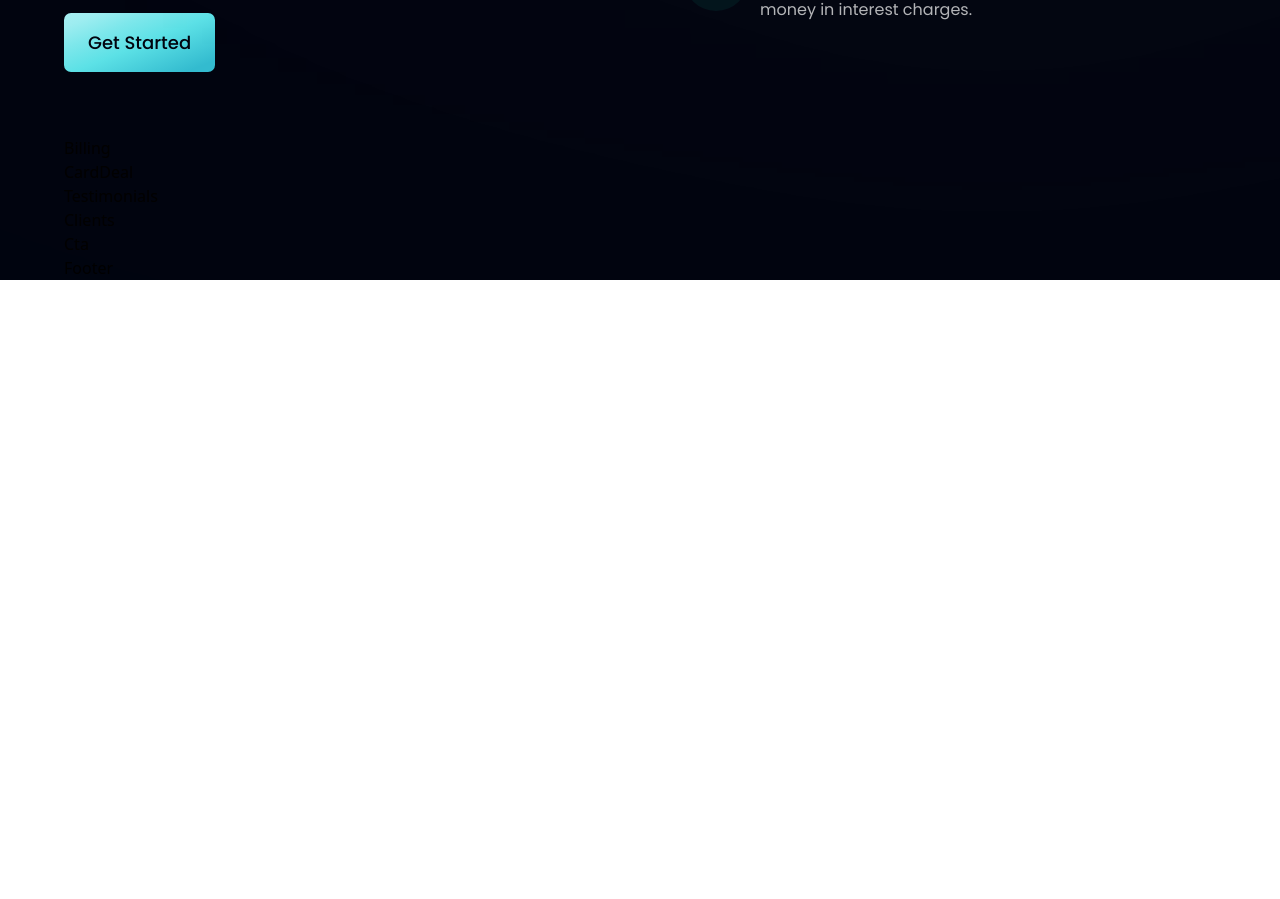
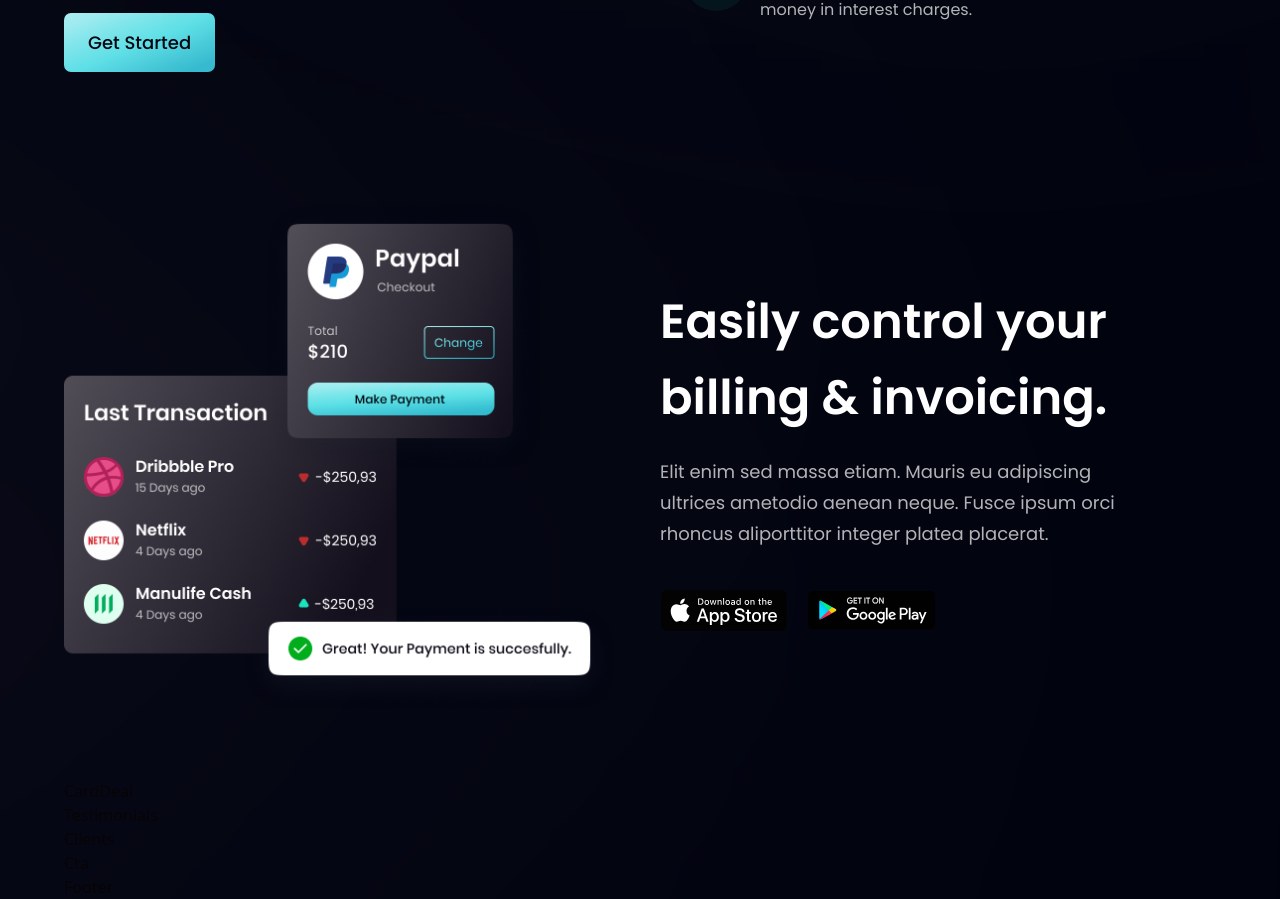
Before and after one commit to ndayishimiyeeric/Bank-app, a React (Vite) app: page / in a window 1280 px wide. Shown: the part 1410-2309 px from the top of the page. Before the commit the page ends 1690 px from the top, so only its background shows below. Built offline with nearby package versions, Linux system fonts and the light colour scheme.

Commit message:
Add Billing section

```diff
--- a/src/components/Billing.jsx
+++ b/src/components/Billing.jsx
@@ -1,7 +1,43 @@
-import React from 'react';
+import styles, { layout } from '../styles';
+import { google, apple, bill } from '../assets';
 
 function Billing() {
-  return <div>Billing</div>;
+  return (
+    <section id="product" className={`${layout.sectionReverse}`}>
+      <div className={`${layout.sectionImgReverse}`}>
+        <img
+          src={bill}
+          alt="billing"
+          className="w-[100%] h-[100%] relative z-[5]"
+        />
+        <div className="absolute -left-1/2 top-0 w-[50%] h-[50%] rounded-full white__gradient z-[3]" />
+        <div className="absolute -left-1/2 bottom-0 w-[50%] h-[50%] rounded-full pink__gradient z-[0]" />
+      </div>
+      <div className={`${layout.sectionInfo}`}>
+        <h2 className={`${styles.heading2}`}>
+          Easily control your
+          <br className="sm:block hidden" /> billing & invoicing.
+        </h2>
+        <p className={`${styles.paragraph} max-w-[470px] mt-5`}>
+          Elit enim sed massa etiam. Mauris eu adipiscing ultrices ametodio
+          aenean neque. Fusce ipsum orci rhoncus aliporttitor integer platea
+          placerat.
+        </p>
+        <div className="flex flex-row flex-wrap sm:mt-10 mt-6">
+          <img
+            src={apple}
+            alt="Apple store"
+            className="w-[128px] h-[42px] object-contain mr-5 cursor-pointer"
+          />
+          <img
+            src={google}
+            alt="Play store"
+            className="w-[128px] h-[42px] object-contain cursor-pointer"
+          />
+        </div>
+      </div>
+    </section>
+  );
 }
 
 export default Billing;
```
